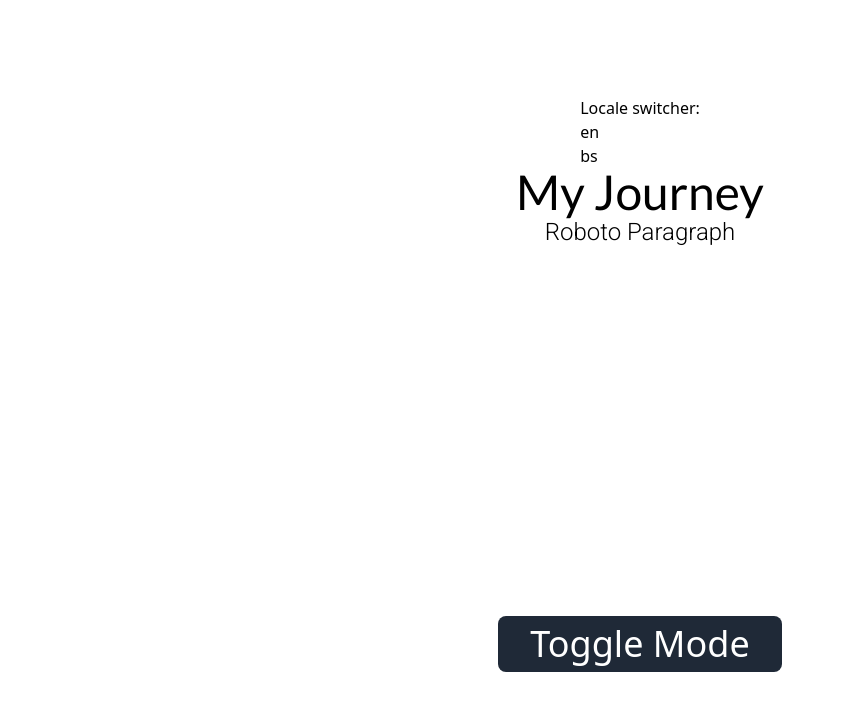
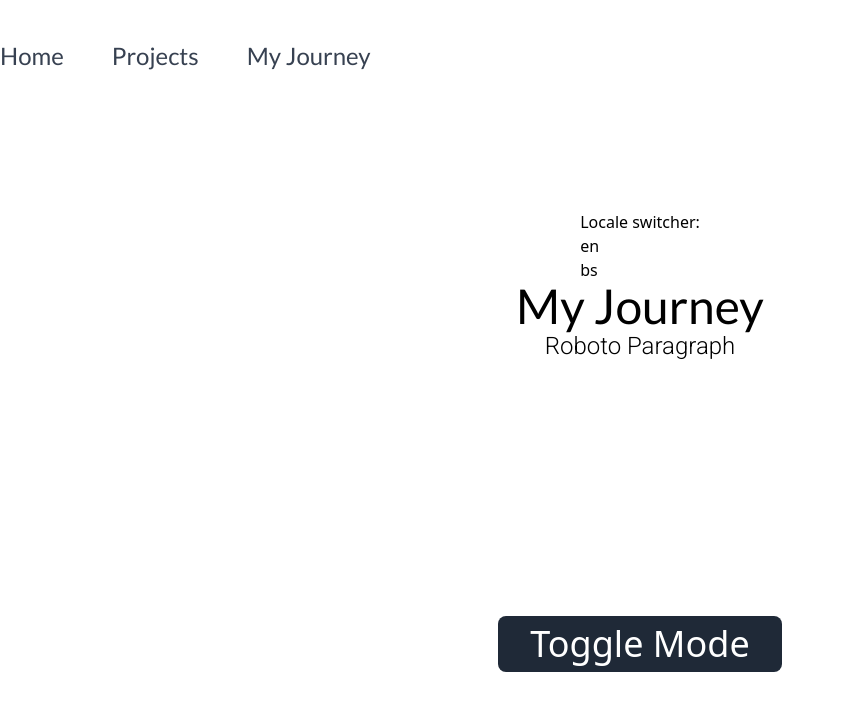
Before and after one commit to mtalirevic1/portfolio, a Next.js app: page /en in a window 1280 px wide. Shown: the top 710 px of the page, without its empty margins (0-843 px from the left). Built offline with nearby package versions, Linux system fonts and the light colour scheme.

Commit message:
navlink for header, index.tsx restructuring of header

```diff
--- a/src/app/[lang]/layout.tsx
+++ b/src/app/[lang]/layout.tsx
@@ -3,6 +3,7 @@ import { i18n } from "@/i18n-config";
 import { Lato, Roboto } from "next/font/google";
 import { ReactNode } from "react";
 import Providers from "@/components/providers";
+import Header from "@/components/header";
 
 export const metadata = {
   title: "MT | Home",
@@ -40,7 +41,10 @@ export default function RootLayout({
       className={`${mainFont.variable} ${accentFont.variable}`}
     >
       <body>
-        <Providers>{children}</Providers>
+        <Providers>
+          <Header />
+          {children}
+        </Providers>
       </body>
     </html>
   );
```
